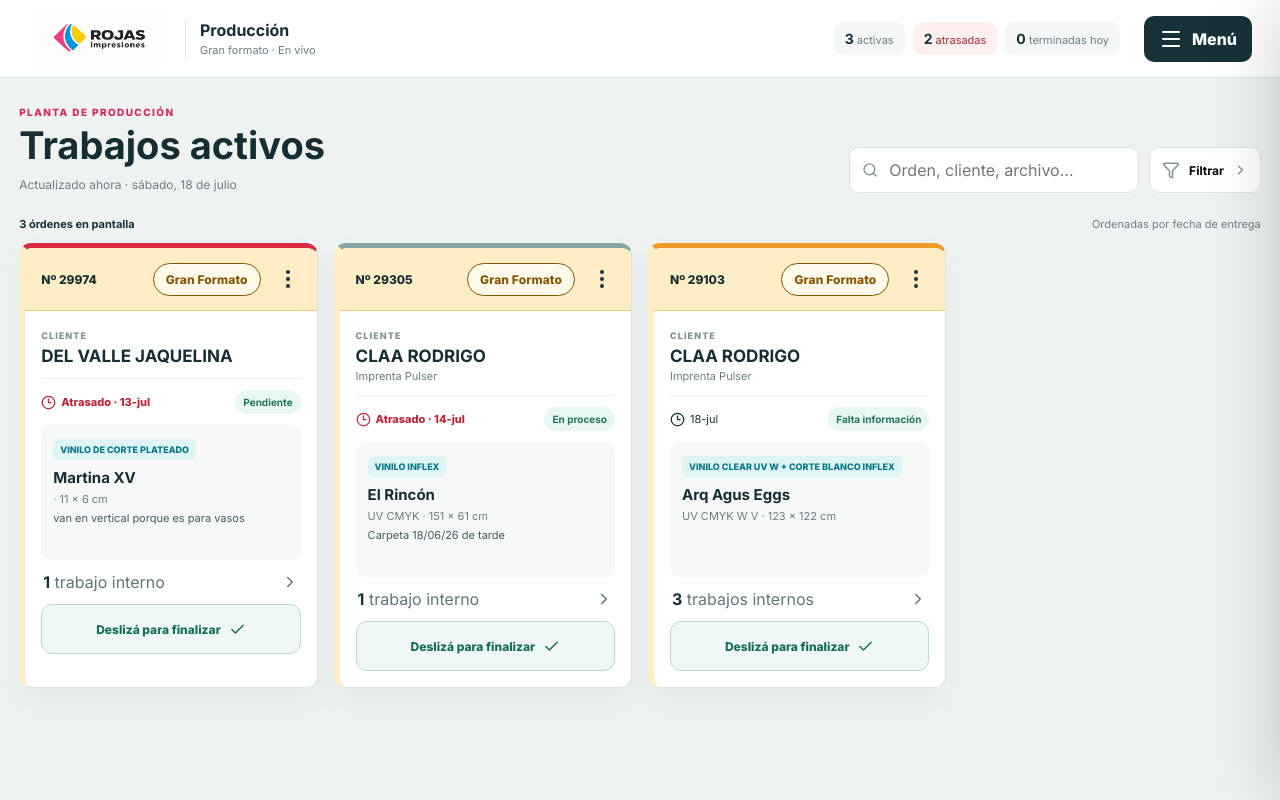
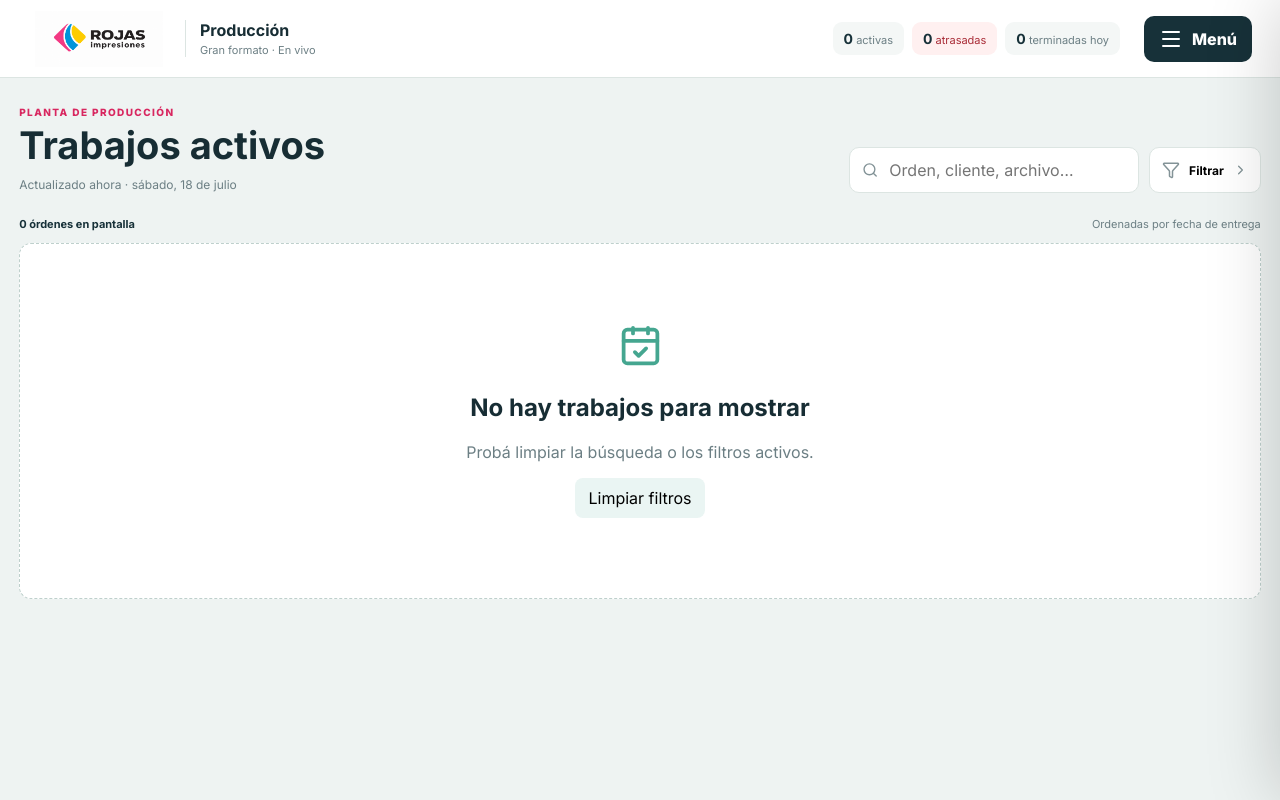
Before and after one commit to leoptr22/tablero-produccion-GranFormato, a React (Vite) app: page / in a window 1280 px wide. Built offline with nearby package versions, Linux system fonts and the light colour scheme.

Commit message:
correcion

```diff
--- a/src/App.jsx
+++ b/src/App.jsx
@@ -2,11 +2,6 @@ import { useEffect, useMemo, useRef, useState } from 'react'
 import * as XLSX from 'xlsx'
 import { AlertTriangle, Archive, CalendarCheck, Check, ChevronLeft, ChevronRight, Clock3, Download, Expand, FileSpreadsheet, Filter, History, Import, Info, ListFilter, Menu, MoreVertical, Plus, RotateCcw, Search, Settings, SlidersHorizontal, Trash2, X } from 'lucide-react'
 
-const seed = [
-  {id:'7-29974',pv:7,number:29974,client:'DEL VALLE JAQUELINA',fantasy:'',delivery:'2026-07-13',product:'Gran Formato',work:'Archivo 1: Martina XV\nTipo: Vinilo de corte plateado\nTamaño: 11 x 6 cm\nCopias: 76\nDetalle: van en vertical porque es para vasos',total:69200,status:'Pendiente',priority:'urgente',user:'BRUNO',origin:'manual',created:'2026-07-07'},
-  {id:'7-29305',pv:7,number:29305,client:'CLAA RODRIGO',fantasy:'Imprenta Pulser',delivery:'2026-07-14',product:'Gran Formato',work:'Archivo 1: El Rincón\nTipo: Vinilo Inflex\nImpresion: UV CMYK\nBase: Gris\nTamaño: 151 x 61 cm\nDetalle: Carpeta 18/06/26 de tarde',total:18050,status:'En proceso',priority:'normal',user:'LEONEL',origin:'excel',created:'2026-06-18'},
-  {id:'7-29103',pv:7,number:29103,client:'CLAA RODRIGO',fantasy:'Imprenta Pulser',delivery:'2026-07-18',product:'Gran Formato',work:'Archivo 1: Arq Agus Eggs\nTipo: Vinilo Clear UV W + Corte Blanco INFLEX\nImpresion: UV CMYK W V\nTamaño: 123 x 122 cm\n\nArchivo 2: 1ro Mayo PLAZAS\nTipo: Vinilo Inflex\nImpresion: UV CMYK W V\nBase: Gris\nTamaño: 202 x 144 cm\n\nArchivo 3: Calcos 1ro Mayo\nTipo: Clear\nImpresion: UV CMYK WV\nTamaño: 5 x 5,7 cm\nCopias: 50 + 50\nDetalle: Corte profundo',total:9310,status:'Falta información',priority:'alta',user:'LEONEL',origin:'excel',created:'2026-06-16'}
-]
 const excelEpoch = n => new Date(Date.UTC(1899,11,30)+Number(n)*86400000).toISOString().slice(0,10)
 const normalize = s => String(s??'').trim().replace(/_x000D_/g,'').replace(/\r/g,'')
 const parseBlocks = work => normalize(work).split(/\n\s*\n|(?=Archivo\s+\d+\s*:)/i).map(s=>s.trim()).filter(Boolean)
@@ -61,7 +56,7 @@ function MenuDrawer({open,onClose,onNavigate,counts,lastImport,onClearAll}){
 function Modal({title,onClose,children,wide=false}){useEffect(()=>{const f=e=>e.key==='Escape'&&onClose();document.addEventListener('keydown',f);return()=>document.removeEventListener('keydown',f)},[onClose]);return <div className="modal-wrap" onMouseDown={e=>e.target===e.currentTarget&&onClose()}><div className={`modal ${wide?'wide':''}`}><header><div><small>GESTIÓN DE PRODUCCIÓN</small><h2>{title}</h2></div><button className="icon" onClick={onClose}><X/></button></header><div className="modal-content">{children}</div></div></div>}
 
 export function App(){
-  const [jobs,setJobs]=useState(()=>JSON.parse(localStorage.getItem('rojas-jobs')||'null')||seed),[completed,setCompleted]=useState(()=>JSON.parse(localStorage.getItem('rojas-completed')||'[]')),[menu,setMenu]=useState(false),[view,setView]=useState('panel'),[selected,setSelected]=useState(null),[search,setSearch]=useState(''),[filter,setFilter]=useState('all'),[sort,setSort]=useState('delivery'),[lastImport,setLastImport]=useState(()=>JSON.parse(localStorage.getItem('rojas-import')||'null')),[toast,setToast]=useState('')
+  const [jobs,setJobs]=useState(()=>JSON.parse(localStorage.getItem('rojas-jobs')||'[]')),[completed,setCompleted]=useState(()=>JSON.parse(localStorage.getItem('rojas-completed')||'[]')),[menu,setMenu]=useState(false),[view,setView]=useState('panel'),[selected,setSelected]=useState(null),[search,setSearch]=useState(''),[filter,setFilter]=useState('all'),[sort,setSort]=useState('delivery'),[lastImport,setLastImport]=useState(()=>JSON.parse(localStorage.getItem('rojas-import')||'null')),[toast,setToast]=useState('')
   useEffect(()=>localStorage.setItem('rojas-jobs',JSON.stringify(jobs)),[jobs]);useEffect(()=>localStorage.setItem('rojas-completed',JSON.stringify(completed)),[completed]);useEffect(()=>{if(lastImport)localStorage.setItem('rojas-import',JSON.stringify(lastImport))},[lastImport])
   const finish=id=>{const j=jobs.find(x=>x.id===id);setJobs(x=>x.filter(y=>y.id!==id));setCompleted(x=>[{...j,finishedAt:new Date().toISOString()},...x]);setToast(`Orden Nº ${j.number} finalizada`);setTimeout(()=>setToast(''),2500)}
   const visible=useMemo(()=>jobs.filter(j=>{const q=search.toLowerCase();const match=!q||`${j.number} ${j.client} ${j.fantasy} ${j.work}`.toLowerCase().includes(q);const today=new Date().toISOString().slice(0,10);return match&&(filter==='all'||filter==='overdue'&&j.delivery<today||filter==='urgent'&&j.priority==='urgente'||j.status===filter)}).sort((a,b)=>String(a[sort]??'').localeCompare(String(b[sort]??''),undefined,{numeric:true})),[jobs,search,filter,sort])
```
